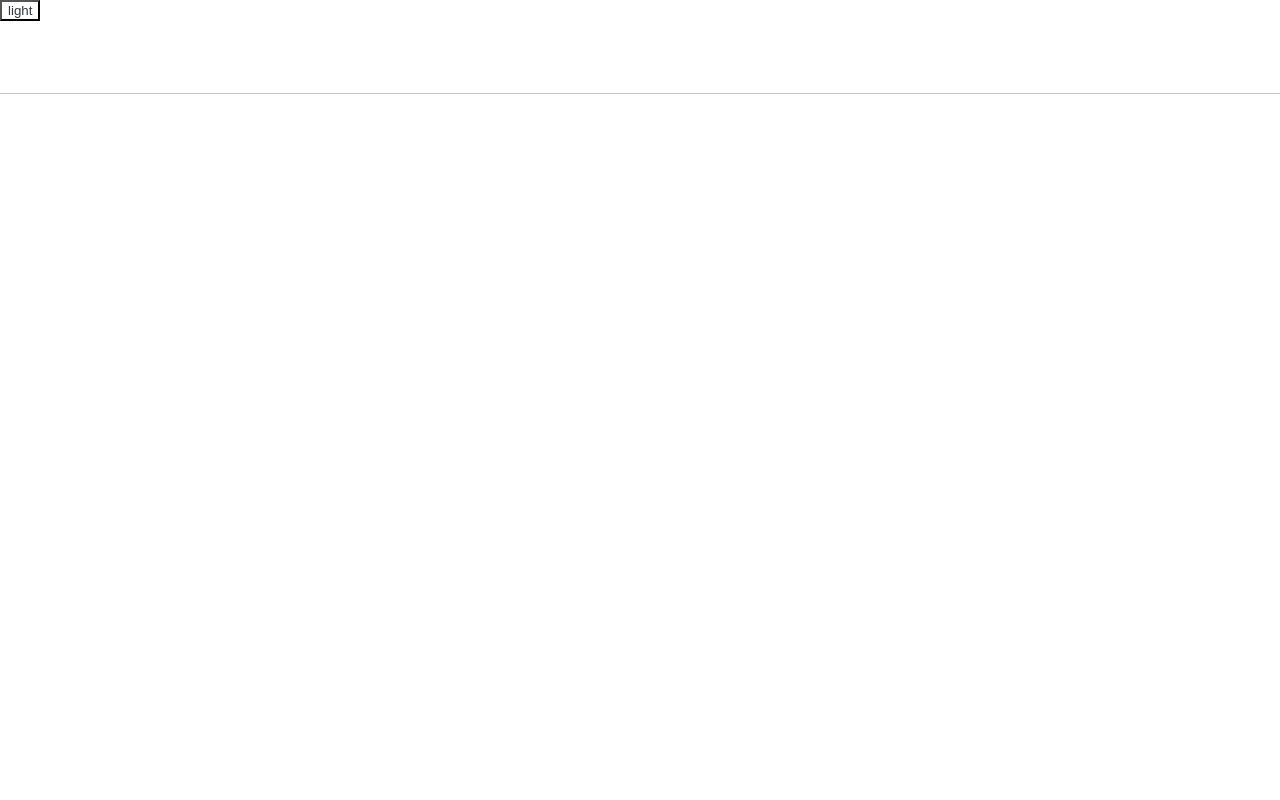
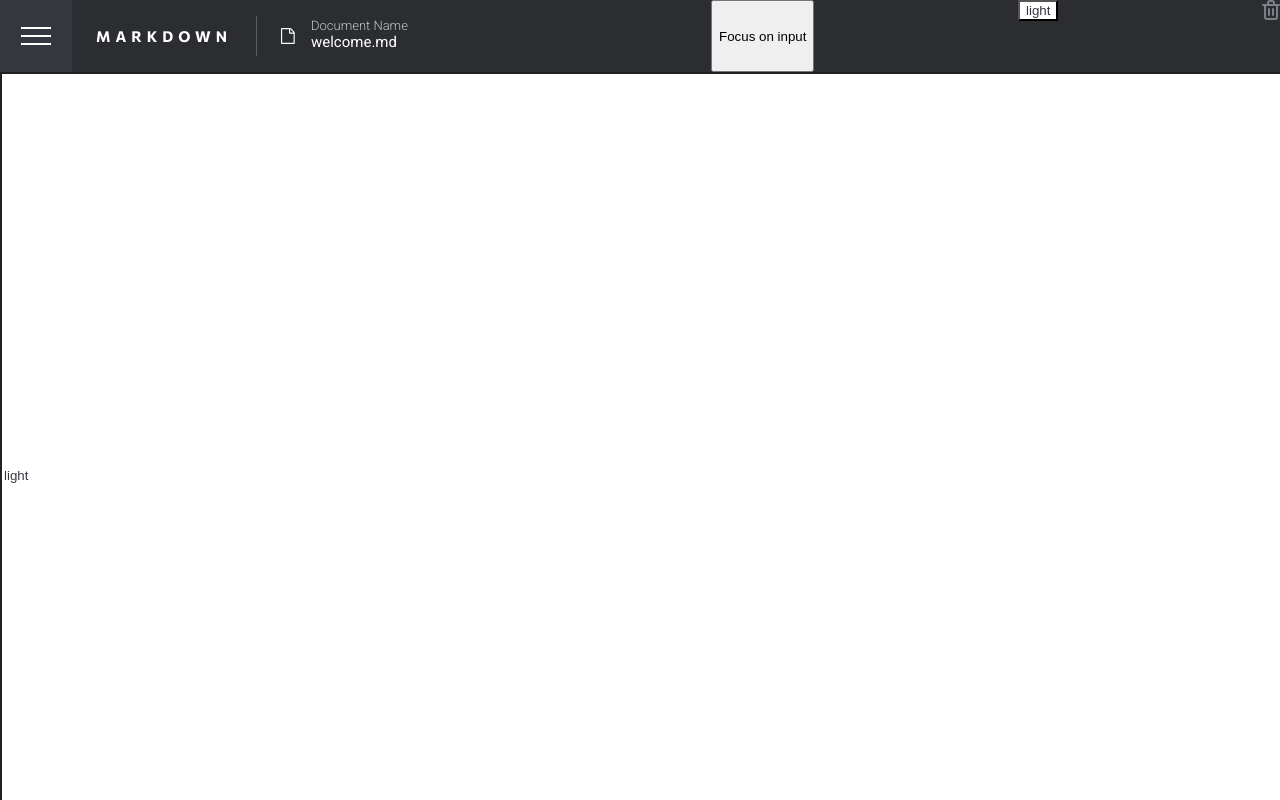
Before and after one commit to maplesyrupweb/fem-markdown-editor-react, a React (Create React App) app: page / in a window 1280 px wide. Built offline with nearby package versions, Linux system fonts and the light colour scheme.

Commit message:
Set useRef functionality in navigation bar

```diff
--- a/public/index.html
+++ b/public/index.html
@@ -1,19 +1,23 @@
+<!DOCTYPE html>
 <html lang="en">
   <head>
     <meta charset="utf-8" />
-
     <meta name="viewport" content="width=device-width, initial-scale=1" />
     <meta name="theme-color" content="#000000" />
     <meta
       name="description"
       content="Web site created using create-react-app"
     />
-
+    <link rel="preconnect" href="https://fonts.googleapis.com" />
+    <link rel="preconnect" href="https://fonts.gstatic.com" crossorigin />
+    <link
+      href="https://fonts.googleapis.com/css2?family=Commissioner:wght@700&family=Roboto:wght@300;400&display=swap"
+      rel="stylesheet"
+    />
     <title>In-browser markdown editor</title>
   </head>
   <body>
     <noscript>You need to enable JavaScript to run this app.</noscript>
     <div id="root"></div>
-
   </body>
 </html>
--- a/src/App.js
+++ b/src/App.js
@@ -1,23 +1,39 @@
 import React from "react";
+
+/*
+The useRef Hook allows you to persist values between renders. It can be used to store a mutable value that does not cause a re-render when updated. It can be used to access a DOM element directly.
+*/
+
+import { useRef } from "react";
 import styled, { createGlobalStyle } from "styled-components";
-
+import Home from "./components/Home/Home";
 import Navigation from "./components/Navigation/Navigation";
 
 const GlobalStyle = createGlobalStyle`
   body {
     margin: 0px;
     padding: 0px;
+    font-family: 'Roboto', sans-serif;
   }
 `;
 
 const StyledApp = styled.div``;
 
 const App = () => {
+
+  const inputRef = useRef(null);
+
+  const handleEnter = () => {
+    inputRef.current.focus();
+    console.log(inputRef.current);
+  };
+
   return (
     <>
       <GlobalStyle />
       <StyledApp>
-        <Navigation />
+      <Navigation handleEnter={handleEnter} />
+        <Home ref={inputRef} inputRef={inputRef} handleEnter={handleEnter} />
       </StyledApp>
     </>
   );
--- a/src/components/Home/Home.js
+++ b/src/components/Home/Home.js
@@ -1,10 +1,30 @@
-import React from "react";
+import React, { forwardRef, useContext } from "react";
 import styled from "styled-components";
+import { ThemeContext } from "../../themes/themeContext";
 
-const StyledHome = styled``;
+const StyledHome = styled.input`
+  height: 100%;
+  width: 100%;
+  position: fixed;
+  color: ${(props) => props.theme.color.markdownbody};
+  background-color: ${(props) => props.theme.background.main};
+`;
 
-const Home = () => {
-  return <StyledHome></StyledHome>;
-};
+const Home = forwardRef((props, inputRef) => {
+  const { theme } = useContext(ThemeContext);
 
+  return (
+    <StyledHome
+      type="text"
+      defaultValue={theme.name}
+      {...props}
+      ref={inputRef}
+      theme={theme}
+    >
+      {/* {theme.name} */}
+    </StyledHome>
+  );
+});
+
+Home.displayName = "Home";
 export default Home;
--- a/src/components/Navigation/Navbar.js
+++ b/src/components/Navigation/Navbar.js
@@ -1,19 +1,158 @@
 import React from "react";
+import { useState } from "react";
 import styled from "styled-components";
+import iconMenu from "../../assets/icon-menu.svg";
+import iconDelete from "../../assets/icon-delete.svg";
+import iconDocument from "../../assets/icon-document.svg";
+import ThemeSelection from "./ThemeSelection";
+
 
 const StyledNavbar = styled.div`
   width: 100vw;
   height: 72px;
-  border-bottom: 1px solid #ffcc00;
+  color: #ffffff;
+  background-color: #2b2d31;
+  display: flex;
+  flex-flow: row nowrap;
+  justify-content: space-between;
 `;
 
-/*  Navbar = function() {
-  return <StyledNavbar></StyledNavbar>;
-}
-*/
+const LeftContainer = styled.div`
+  display: flex;
+  flex-flow: row nowrap;
+`;
 
-const Navbar = () => {
-  return <StyledNavbar></StyledNavbar>;
+const MenuButton = styled.div`
+  height: 72px;
+  width: 72px;
+  background-color: #35393f;
+  display: flex;
+  justify-content: center;
+  align-items: center;
+`;
+
+const MenuIcon = styled.img``;
+
+const Title = styled.div`
+  height: 100%;
+  width: 184px;
+  display: flex;
+  justify-content: center;
+  align-items: center;
+  font-family: "Commissioner", sans-serif;
+  font-style: normal;
+  font-weight: 700;
+  font-size: 15px;
+  line-height: 18px;
+  letter-spacing: 5px;
+`;
+
+const Divider = styled.div`
+  height: 40px;
+  margin-right: 24px;
+  border-left: 1px solid #5a6069;
+  align-self: center;
+`;
+
+const DocumentContainer = styled.div`
+  height: 36px;
+  display: flex;
+  flex-flow: row nowrap;
+  justify-content: center;
+  align-self: center;
+`;
+
+const DocumentIcon = styled.img`
+  height: 16px;
+  align-self: center;
+`;
+
+const DocumentNameContainer = styled.div`
+  font-family: "Roboto";
+  font-style: normal;
+  font-weight: 300;
+  font-size: 13px;
+  line-height: 15px;
+  color: #c1c4cb;
+  margin-left: 16px;
+  display: flex;
+  flex-flow: column nowrap;
+`;
+
+const DocumentNameEditor = styled.input`
+  width: 400px;
+  color: #ffffff;
+  background-color: #2b2d31;
+  border: none;
+  margin-bottom: 3px;
+  font-family: "Roboto";
+  font-style: normal;
+  font-weight: 400;
+  font-size: 15px;
+  line-height: 18px;
+  padding: 0px;
+
+  &:hover {
+    cursor: pointer;
+  }
+  &:focus {
+    outline: none;
+    border-bottom: 1px solid #ffffff;
+  }
+`;
+const RightContainer = styled.div``;
+const DeleteButton = styled.div``;
+const DeleteIcon = styled.img``;
+
+const Navbar = ({ handleEnter }) => {
+  const [documentName, setDocumentName] = useState("welcome.md");
+
+  const handleChange = (event) => {
+    setDocumentName(event.target.value);
+
+    console.log("document name: ", event.target.value);
+  };
+
+  /* keycode 13 is the enter key */
+  const handleKeyUp = (event) => {
+    if (event.keyCode === 13) {
+      event.preventDefault();
+      event.target.blur();
+      handleEnter();
+    }
+  };
+
+  return (
+    <StyledNavbar>
+      <LeftContainer>
+          <MenuButton>
+            <MenuIcon src={iconMenu} />
+          </MenuButton>
+          <Title>MARKDOWN</Title>
+          <Divider />
+          <DocumentContainer>
+              <DocumentIcon src={iconDocument} />
+              <DocumentNameContainer>
+                Document Name
+                <DocumentNameEditor
+                  value={documentName}
+                  type="text"
+                  onChange={handleChange}
+                  onKeyUp={handleKeyUp}
+                />
+              </DocumentNameContainer>
+          </DocumentContainer>
+          <button onClick={() => handleEnter()}>Focus on input</button>
+      </LeftContainer>
+      <ThemeSelection />
+      <RightContainer>
+        <DeleteButton>
+          <DeleteIcon src={iconDelete}></DeleteIcon>
+        </DeleteButton>
+      </RightContainer>
+    </StyledNavbar>
+  );
 };
 
+
 export default Navbar;
--- a/src/components/Navigation/Navigation.js
+++ b/src/components/Navigation/Navigation.js
@@ -2,15 +2,15 @@
 import styled from "styled-components";
 
 import Navbar from "./Navbar";
-import Sidebar from "./Sidebar";
+/* import Sidebar from "./Sidebar"; */
 
 const StyledNavigation = styled.div``;
 
-const Navigation = () => {
+const Navigation = ({ handleEnter }) => {
   return (
     <StyledNavigation>
-      <Sidebar />
-      <Navbar />
+      {/*<Sidebar >*/}
+      <Navbar handleEnter={handleEnter} />
     </StyledNavigation>
   );
 };
--- a/src/components/Navigation/ThemeSelection.js
+++ b/src/components/Navigation/ThemeSelection.js
@@ -17,7 +17,9 @@
 
   return (
     <StyledThemeSelection theme={theme}>
+      {console.log("the theme color is: ")}
       {console.log(theme.color)}
+
       <TestThemeButton theme={theme} onClick={() => handleThemeChange()}>
         {theme.name}
       </TestThemeButton>
```
